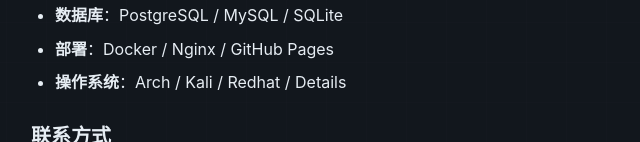
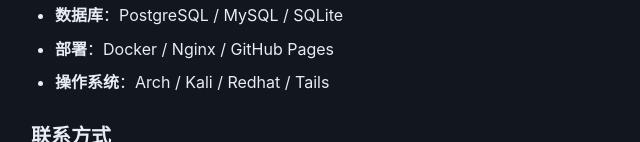
Before and after one commit to RaM-bugourp/RaM-bugourp.github.io, a plain HTML site: page about.html in a window 1280 px wide. Shown: the part 658-800 px from the top of the page, 74-714 px from the left. Drawn offline with Linux system fonts and the light colour scheme.

Commit message:
Update about.html

```diff
--- a/about.html
+++ b/about.html
@@ -39,7 +39,7 @@
                     <li><strong>前端</strong>：Vue 3 / Vite / Tailwind</li>
                     <li><strong>数据库</strong>：PostgreSQL / MySQL / SQLite</li>
                     <li><strong>部署</strong>：Docker / Nginx / GitHub Pages</li>
-                    <li><strong>操作系统</strong>：Arch / Kali / Redhat / Details</li>
+                    <li><strong>操作系统</strong>：Arch / Kali / Redhat / Tails</li>
                 </ul>
 
                 <h2>联系方式</h2>
```
